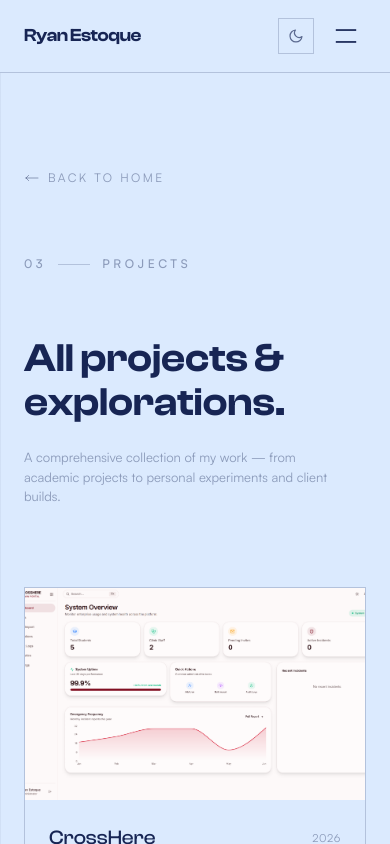
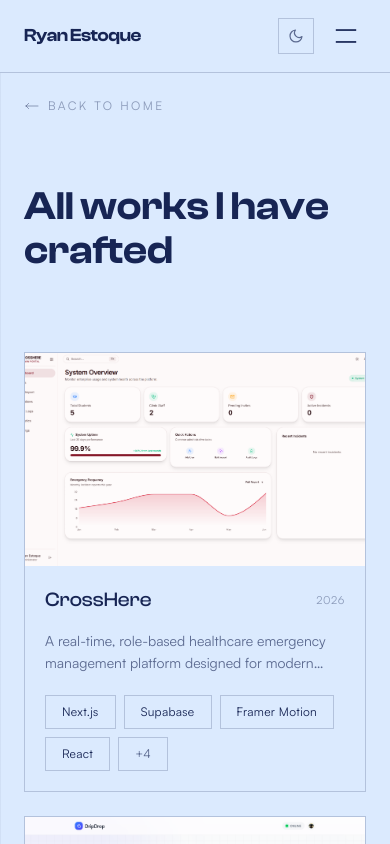
Before and after one commit to ryanestoque/portfolio, a Next.js app: page /projects in a window 390 px wide. Shown: the top 844 px of the page. Built offline with nearby package versions, Linux system fonts and the light colour scheme.

Commit message:
UI refinements and cursor interaction updates

```diff
--- a/app/projects/[slug]/page.tsx
+++ b/app/projects/[slug]/page.tsx
@@ -118,6 +118,7 @@
                     target="_blank"
                     rel="noopener noreferrer"
                     className="group relative inline-flex items-center gap-3 px-7 py-3.5 text-xs font-medium uppercase tracking-wider bg-accent text-background overflow-hidden transition-all duration-300 hover:opacity-80"
+                    data-cursor="target"
                   >
                     <div className="relative flex h-2.5 w-2.5 items-center justify-center">
                       <span className="animate-ping absolute inline-flex h-full w-full rounded-full bg-background opacity-75"></span>
@@ -133,6 +134,7 @@
                   target="_blank"
                   rel="noopener noreferrer"
                   className="group inline-flex items-center gap-3 px-7 py-3.5 text-xs font-medium uppercase tracking-wider border border-border text-text-secondary hover:text-text-primary hover:border-accent transition-all duration-300"
+                  data-cursor="target"
                 >
                   <svg
                     className="w-4 h-4"
@@ -181,6 +183,7 @@
           initial="hidden"
           animate={isInView ? "visible" : "hidden"}
           className="relative aspect-[16/9] overflow-hidden border border-border mb-20"
+          data-cursor="target"
         >
           <Image
             src={project.image}
@@ -415,6 +418,7 @@
                 <TransitionLink
                   href={`/projects/${prevProject.slug}`}
                   className="group inline-flex items-center gap-3 text-[12px] uppercase tracking-[0.2em] text-text-tertiary hover:text-text-primary transition-colors duration-300"
+                  data-cursor="target"
                 >
                   <svg
                     className="w-4 h-4 transition-transform duration-300 group-hover:-translate-x-1"
@@ -434,6 +438,7 @@
             <TransitionLink
               href="/#projects"
               className="group inline-flex items-center gap-3 px-8 py-4 text-[12px] uppercase tracking-[0.2em] border border-border text-text-secondary hover:text-text-primary hover:border-accent transition-all duration-300"
+              data-cursor="target"
             >
               <span>Back to Projects</span>
             </TransitionLink>
@@ -444,6 +449,7 @@
                 <TransitionLink
                   href={`/projects/${nextProject.slug}`}
                   className="group inline-flex items-center gap-3 text-[12px] uppercase tracking-[0.2em] text-text-tertiary hover:text-text-primary transition-colors duration-300"
+                  data-cursor="target"
                 >
                   <span>{nextProject.title}</span>
                   <svg
--- a/app/projects/page.tsx
+++ b/app/projects/page.tsx
@@ -29,7 +29,7 @@
     <>
       <Navbar />
 
-      <main ref={ref} className="pt-[72px]">
+      <main ref={ref}>
         <section className="relative py-24 md:py-32 overflow-hidden">
           <div className="relative z-10 max-w-[1400px] mx-auto px-6 md:px-10 lg:px-16">
             {/* Back Link */}
@@ -42,7 +42,7 @@
             >
               <TransitionLink
                 href="/"
-                className="inline-flex items-center gap-2 text-[12px] uppercase tracking-[0.2em] text-text-tertiary hover:text-text-primary transition-colors duration-300 group"
+                className="inline-flex items-center gap-2 text-xs uppercase tracking-[0.2em] text-text-tertiary hover:text-text-primary transition-colors duration-300 group"
               >
                 <svg
                   className="w-4 h-4 transition-transform duration-300 group-hover:-translate-x-1"
@@ -56,20 +56,6 @@
                 <span>Back to Home</span>
               </TransitionLink>
             </motion.div>
-
-            {/* Header */}
-            <motion.div
-              className="flex items-center gap-3 mb-16"
-              custom={1}
-              variants={fadeUp}
-              initial="hidden"
-              animate={isInView ? "visible" : "hidden"}
-            >
-              <span className="text-xs tracking-[0.3em] uppercase text-text-tertiary font-medium">03</span>
-              <div className="w-8 h-[1px] bg-border" />
-              <span className="text-xs tracking-[0.3em] uppercase text-text-tertiary font-medium">Projects</span>
-            </motion.div>
-
             <motion.div
               className="flex flex-col md:flex-row md:items-end md:justify-between gap-6 mb-20"
               custom={2}
@@ -77,12 +63,9 @@
               initial="hidden"
               animate={isInView ? "visible" : "hidden"}
             >
-              <h1 className="font-heading text-[clamp(2.5rem,5vw,4rem)] font-semibold leading-[1.1] text-gradient max-w-2xl">
-                All projects & explorations.
+              <h1 className="font-heading text-[clamp(2.5rem,6vw,5rem)] font-semibold leading-[1.1] text-gradient max-w-2xl">
+                All works I have crafted
               </h1>
-              <p className="text-[13px] text-text-tertiary max-w-xs">
-                A comprehensive collection of my work — from academic projects to personal experiments and client builds.
-              </p>
             </motion.div>
 
             {/* Project Grid */}
@@ -122,7 +105,7 @@
                     </div>
 
                     {/* Card Content */}
-                    <div className="p-6 lg:p-8">
+                    <div className="p-5 lg:p-6">
                       <div className="flex items-start justify-between gap-4 mb-4">
                         <h2 className="font-heading text-xl lg:text-2xl font-medium text-text-primary group-hover:text-accent transition-colors duration-500">
                           {project.title}
@@ -132,19 +115,24 @@
                         </span>
                       </div>
 
-                      <p className="text-[13px] leading-relaxed text-text-secondary mb-6">
+                      <p className="text-sm lg:text-base leading-relaxed text-text-secondary mb-5 font-normal line-clamp-2">
                         {project.description}
                       </p>
 
                       <div className="flex flex-wrap gap-2">
-                        {project.tags.map((tag) => (
+                        {project.tags.slice(0, 4).map((tag) => (
                           <span
                             key={tag}
-                            className="text-[10px] tracking-wider uppercase px-2.5 py-1 border border-border text-text-tertiary"
+                            className="font-normal text-xs tracking-wide px-4 py-2 border border-border text-text-primary"
                           >
                             {tag}
                           </span>
                         ))}
+                        {project.tags.length > 4 && (
+                          <span className="font-normal text-xs tracking-wide px-4 py-2 border border-border text-text-secondary">
+                            +{project.tags.length - 4}
+                          </span>
+                        )}
                       </div>
                     </div>
                   </TransitionLink>
--- a/components/layout/Contact.tsx
+++ b/components/layout/Contact.tsx
@@ -50,9 +50,9 @@
           initial="hidden"
           animate={isInView ? "visible" : "hidden"}
         >
-          <span className="text-xs tracking-[0.3em] uppercase text-text-secondary">05</span>
+          {/* <span className="text-xs tracking-[0.3em] uppercase text-text-secondary">05</span>
           <div className="w-12 h-[1px] bg-accent/50" />
-          <span className="text-xs tracking-[0.3em] uppercase text-text-secondary">INITIATION</span>
+          <span className="text-xs tracking-[0.3em] uppercase text-text-secondary">INITIATION</span> */}
         </motion.div>
 
         <div className="flex flex-col sm:flex-row items-start sm:items-center justify-between">
--- a/components/layout/Navbar.tsx
+++ b/components/layout/Navbar.tsx
@@ -86,6 +86,7 @@
               <button
                 onClick={() => handleNavClick("#home")}
                 className="font-heading text-lg font-semibold tracking-tight text-text-primary hover:text-accent transition-colors duration-300"
+                data-cursor="target"
               >
                 Ryan Estoque
               </button>
@@ -102,6 +103,7 @@
                   onClick={() => setMenuOpen(!menuOpen)}
                   className="relative w-10 h-10 flex items-center justify-center text-text-primary hover:text-accent transition-colors"
                   aria-label="Toggle menu"
+                  data-cursor="target"
                 >
                 <div className="relative w-6 h-4 scale-[0.85]">
                   <motion.span
@@ -146,6 +148,7 @@
                   key={link.label}
                   onClick={() => handleNavClick(link.href)}
                   className="relative overflow-hidden flex font-heading text-3xl md:text-4xl font-medium text-text-primary hover:text-accent transition-colors duration-300 py-3 md:py-4 px-2"
+                  data-cursor="target"
                 >
                   <motion.span
                     initial={{ y: 30 }}
--- a/components/ui/Preloader.tsx
+++ b/components/ui/Preloader.tsx
@@ -220,7 +220,7 @@
           <div
             key={i}
             ref={(el) => { barsRef.current[i] = el; }}
-            className="flex-1 w-full bg-background pointer-events-auto"
+            className="flex-1 w-full bg-background pointer-events-auto border-l-1 border-r-1 border-accent"
             style={{ willChange: "transform", scale: "1 1.05" }}
           />
         ))}
--- a/components/ui/ThemeToggle.tsx
+++ b/components/ui/ThemeToggle.tsx
@@ -27,6 +27,7 @@
       aria-label={isLight ? "Switch to dark mode" : "Switch to light mode"}
       whileTap={{ scale: 0.88 }}
       className="relative w-9 h-9 flex items-center justify-center border border-border transition-colors duration-300 hover:bg-accent-dim text-text-secondary hover:text-text-primary"
+      data-cursor="target"
     >
       <AnimatePresence mode="wait" initial={false}>
         {isLight ? (
```
